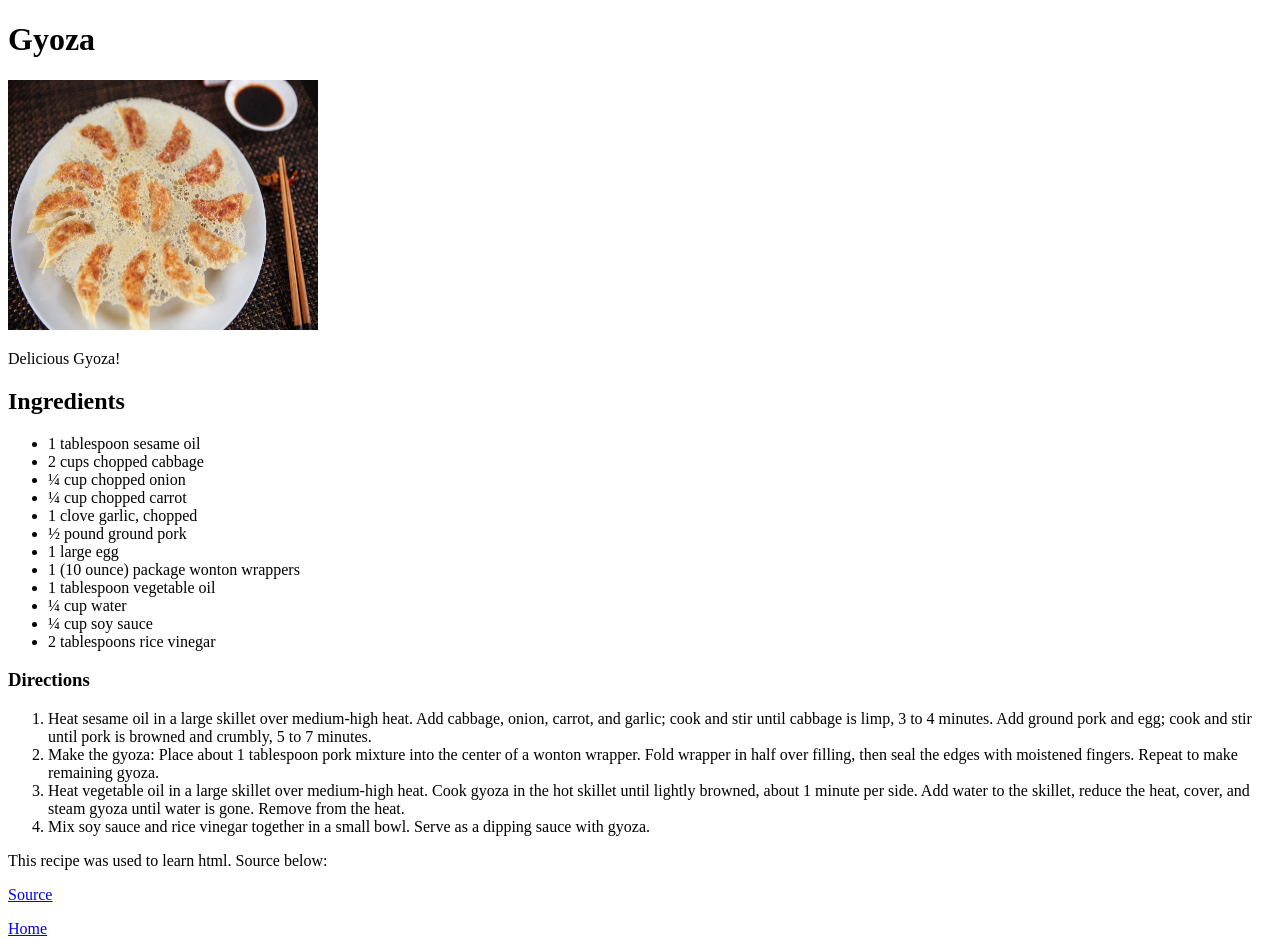
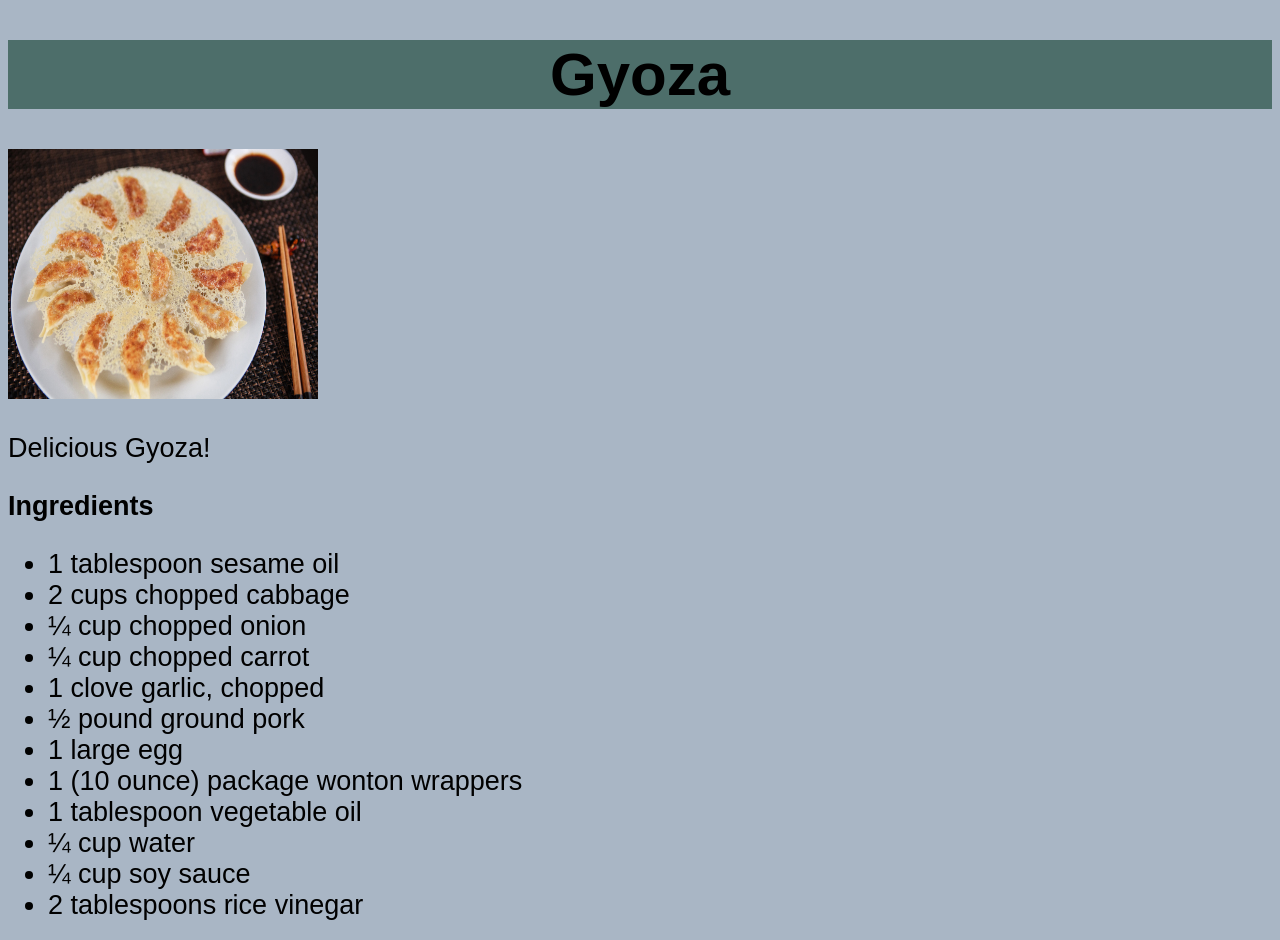
Before and after one commit to RW-BridgeBurner/odin-recipes, a plain HTML site: page recipes/gyoza.html in a window 1280 px wide. Shown: the top 940 px of the page. Drawn offline with Linux system fonts and the light colour scheme.

Commit message:
Added CSS and basic style

```diff
--- a/recipes/gyoza.html
+++ b/recipes/gyoza.html
@@ -4,6 +4,7 @@
     <meta charset="UTF-8">
     <meta name="viewport" content="width=device-width, initial-scale=1.0">
     <title>Gyoza Recipe</title>
+    <link rel="stylesheet" href="../style.css">
 </head>
 <body>
     <h1>Gyoza</h1>
--- /dev/null
+++ b/style.css
@@ -0,0 +1,14 @@
+*{
+    background-color: rgb(169, 182, 197);
+    color: black;
+    font-family: Arial, Helvetica, sans-serif;
+    font-size: 27px;
+
+}
+
+h1 {
+    font-size: 60px;
+    color: black;
+    background-color: rgb(77, 110, 106);
+    text-align: center;
+}
```
Also changed, not shown: index.html (+1 -0 lines), recipes/pickle_soup.html (+1 -0 lines), recipes/schnitzel.html (+1 -0 lines).
